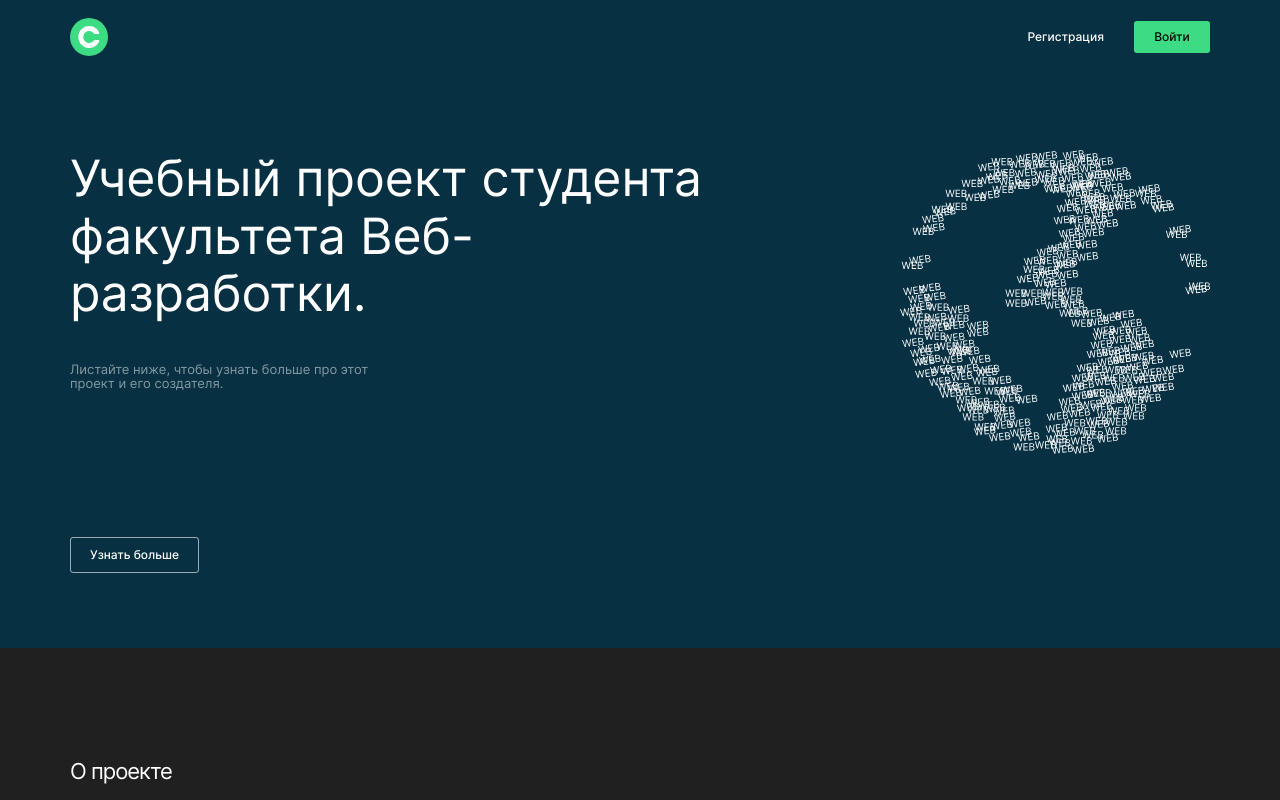
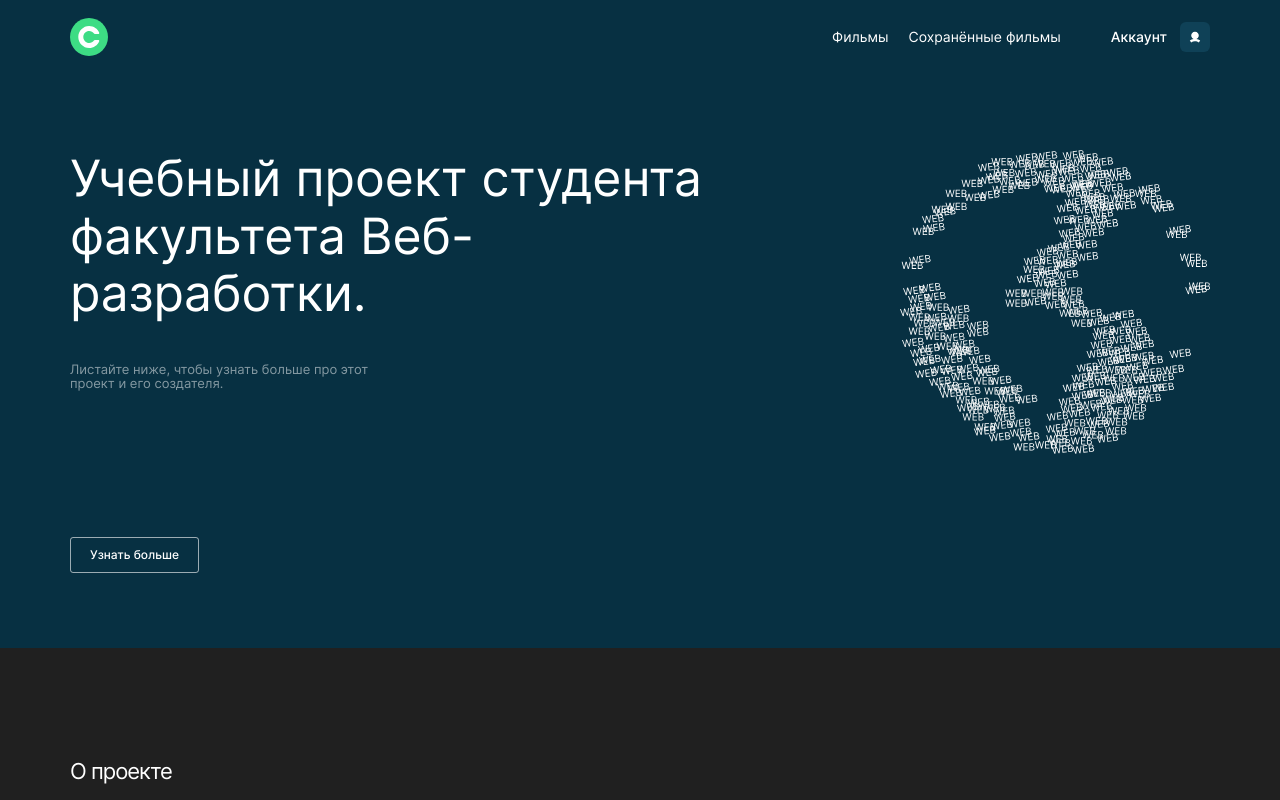
Before and after one commit to VeneraNechaeva/movies-explorer-frontend, a React (Create React App) app: page / in a window 1280 px wide. Shown: the top 800 px of the page. Built offline with nearby package versions, Linux system fonts and the light colour scheme.

Commit message:
feat: добавить компонент Navigation

```diff
--- a/src/components/Header/Header.css
+++ b/src/components/Header/Header.css
@@ -18,7 +18,7 @@
     height: 38px;
 }
 
-.header__tex-conteiner {
+/* .header__tex-conteiner {
     display: flex;
     align-items: center;
 }
@@ -79,4 +79,4 @@
         height: 16px;
         font-size: 10px;
     }
-}
+} */
--- a/src/components/Header/Header.js
+++ b/src/components/Header/Header.js
@@ -1,19 +1,17 @@
 import headerLogo from '../../images/Vector-header-logo.svg';
+import Navigation from '../Navigation/Navigation.js';
 import { Link } from 'react-router-dom';
 
-function Header( { className } ) {
-
+function Header({ className }) {
     return (
         <header className={` ${className ? className : "header"}  page__padding-min`}>
-            <img
-                className="header__logo"
-                src={headerLogo}
-                alt="сервис Movies"
-            />
-            <div className="header__tex-conteiner">
-                <Link className="header__link" to="/signup">Регистрация</Link>
-                <Link className="header__button" to="/signin">Войти</Link>
-            </div>
+            <Link className="header__logo" to="/">
+                <img
+                    className="header__logo-img"
+                    src={headerLogo}
+                    alt="сервис Movies" />
+            </Link>
+            <Navigation />
         </header>
     )
 }
--- /dev/null
+++ b/src/components/Navigation/Navigation.css
@@ -0,0 +1,119 @@
+.navigation {
+    /* display: flex;
+    align-items: center;
+    border: 1px solid rgb(68, 121, 255); */
+}
+
+.navigation__unregistered {
+    display: flex;
+    align-items: center;
+}
+
+.navigation__link {
+    color: #FFFFFF;
+    text-decoration: none;
+    margin-right: 30px;
+    font-weight: 500;
+    font-size: 12px;
+    cursor: pointer;
+    transition-duration: 0.4s;
+}
+
+.navigation__link:hover {
+    transition: linear;
+    transition-duration: 0.4s;
+    opacity: 0.7;
+}
+
+.navigation__button {
+    padding-top: 8px;
+    padding-bottom: 8px;
+    color: #000000;
+    text-decoration: none;
+    text-align: center;
+    width: 76px;
+    height: 16px;
+    font-weight: 500;
+    font-size: 12px;
+    line-height: 16px;
+    border-radius: 3px;
+    background-color: #3DDC84;
+    cursor: pointer;
+    border: none;
+    transition-duration: 0.4s;
+}
+
+.navigation__button:hover {
+    transition: linear;
+    transition-duration: 0.4s;
+    opacity: 0.8;
+}
+
+.navigation__registered {
+    display: flex;
+    align-items: center;
+}
+
+.navigation__link-reg {
+    color: #FFFFFF;
+    text-decoration: none;
+    margin-right: 20px;
+    font-weight: 400;
+    font-size: 14px;
+    cursor: pointer;
+    transition-duration: 0.4s;
+}
+
+.navigation__link-reg:hover {
+    transition: linear;
+    transition-duration: 0.4s;
+    opacity: 0.7;
+}
+
+.navigation__button-reg {
+  padding-left: 30px;
+    display: flex;
+    align-items: center;
+    color: #FFFFFF;
+    text-decoration: none;
+    font-weight: 500;
+    font-size: 14px;
+    cursor: pointer;
+    transition-duration: 0.4s;
+}
+
+.navigation__button-reg:hover {
+    transition: linear;
+    transition-duration: 0.4s;
+    opacity: 0.7;
+}
+
+.navigation__account-logo{
+    width: 30px;
+    height: 30px;
+    margin-left: 13px;
+    border-radius: 6px;
+    background-color: #0F4157;
+    background-image: url(../../images/Vector-icon-account.svg);
+    background-position: center;
+    background-repeat: no-repeat;
+}
+
+
+@media screen and (max-width: 400px) {
+    .navigation__link {
+        font-size: 10px;
+    }
+
+    .navigation__link {
+        margin-right: 14px;
+    }
+
+    .navigation__button {
+        padding-top: 5px;
+        padding-bottom: 5px;
+        width: 54px;
+        height: 16px;
+        font-size: 10px;
+    }
+}
--- /dev/null
+++ b/src/components/Navigation/Navigation.js
@@ -0,0 +1,25 @@
+import { Link } from 'react-router-dom';
+
+function Navigation() {
+    return (
+        <section className="navigation">
+
+            {/* <nav className="navigation__unregistered">
+                <Link className="navigation__link" to="/signup">Регистрация</Link>
+                <Link className="navigation__button" to="/signin">Войти</Link>
+            </nav> */}
+
+            <nav className="navigation__registered">
+                <Link className="navigation__link-reg" to="/movies">Фильмы</Link>
+                <Link className="navigation__link-reg" to="/saved-movies">Сохранённые фильмы</Link>
+                <Link className="navigation__button-reg" to="/profile">Аккаунт
+                    <div className="navigation__account-logo" />
+                </Link>
+            </nav>
+
+        </section>
+
+    );
+}
+
+export default Navigation;
--- a/src/index.css
+++ b/src/index.css
@@ -2,6 +2,8 @@
 @import url(./vendor/fonts/fonts.css);
 
 @import url(./components/App/App.css);
+
+@import url(./components/Navigation/Navigation.css);
 
 @import url(./components/Header/Header.css);
 
```
